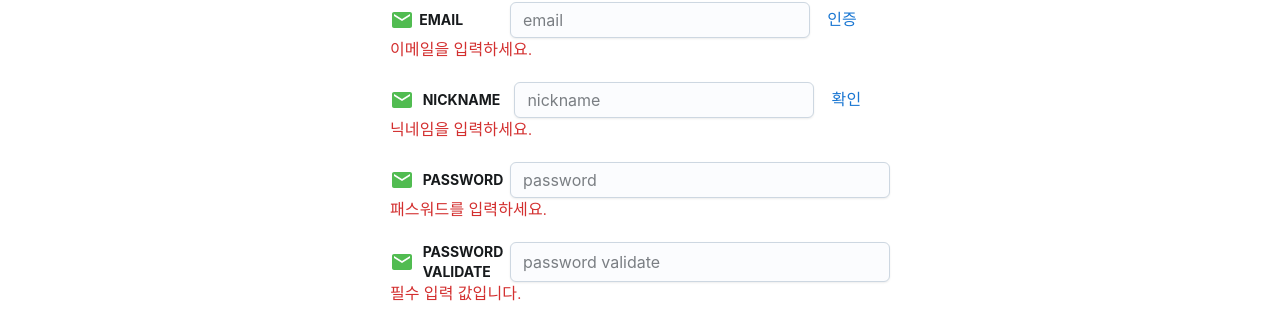
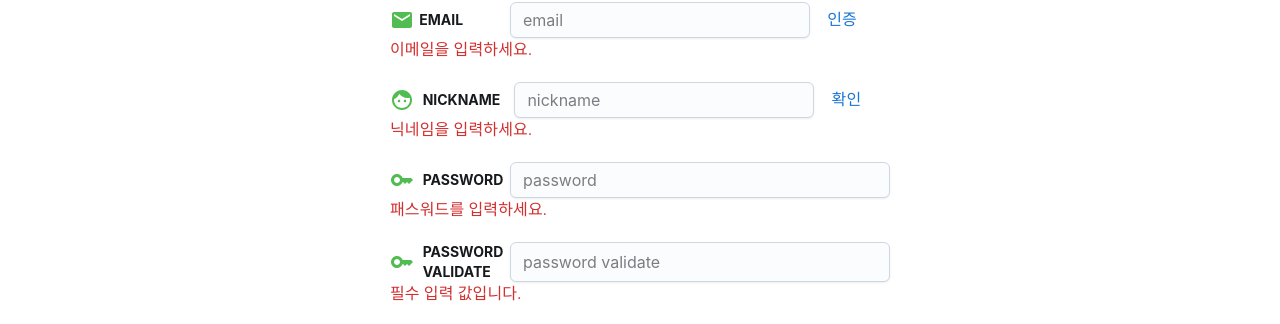
Before and after one commit to minzzweb/nature-coin-frontend, a React (Create React App) app: page /signup in a window 1280 px wide. Shown: the part 340-664 px from the top of the page. Built offline with nearby package versions, Linux system fonts and the light colour scheme; no server answers.

Commit message:
아이콘css수정

```diff
--- a/src/components/SignUp/AdminSetupForm.js
+++ b/src/components/SignUp/AdminSetupForm.js
@@ -1,14 +1,13 @@
-import axios from "axios";
-import { toast, ToastContainer } from "react-toastify";
 import "react-toastify/dist/ReactToastify.css";
-import { Formik, ErrorMessage } from "formik";
+import { Formik } from "formik";
 import * as Yup from "yup";
-import { Box, Button, TextField } from "@mui/material";
-import { useNavigate } from "react-router-dom";
+import { Box, Button } from "@mui/material";
 import Input from "@mui/joy/Input";
 import FormLabel from "@mui/joy/FormLabel";
 import { Typography } from "@mui/material";
 import EmailIcon from "@mui/icons-material/Email";
+import FaceIcon from "@mui/icons-material/Face";
+import KeyIcon from "@mui/icons-material/Key";
 import style from "../common/style.js";
 
 const AdminSetupForm = ({ onRegister, handleCheckDuplicate }) => {
@@ -31,7 +30,7 @@ const AdminSetupForm = ({ onRegister, handleCheckDuplicate }) => {
       .required("패스워드를 입력하세요.")
       .matches(
         /^(?=.*[a-zA-Z])(?=.*[0-9])(?=.*[!@#$%^&*()_+\-=\[\]{};':"\\|,.<>\/?])[^\s]*$/,
-        "알파벳, 숫자, 공백을 제외한 특수문자를 모두 포함해야 합니다."
+        "공백을 제외한 특수문자를 모두 포함해야 합니다."
       ),
     password2: Yup.string()
       .oneOf([Yup.ref("password"), null], "비밀번호가 일치하지 않습니다.")
@@ -87,7 +86,7 @@ const AdminSetupForm = ({ onRegister, handleCheckDuplicate }) => {
               {/*닉네임*/}
               <Box sx={style.SetupBox2}>
                 <FormLabel sx={style.SetupFormLabel}>
-                  <EmailIcon sx={{ color: "#51BC51" }} />
+                  <FaceIcon sx={{ color: "#51BC51" }} />
                   &nbsp; NICKNAME
                 </FormLabel>
                 &nbsp;
@@ -114,7 +113,7 @@ const AdminSetupForm = ({ onRegister, handleCheckDuplicate }) => {
               {/*패스워드*/}
               <Box sx={style.SetupBox2}>
                 <FormLabel sx={style.SetupFormLabel}>
-                  <EmailIcon sx={{ color: "#51BC51" }} />
+                  <KeyIcon sx={{ color: "#51BC51" }} />
                   &nbsp; PASSWORD
                 </FormLabel>
                 <Input
@@ -132,7 +131,7 @@ const AdminSetupForm = ({ onRegister, handleCheckDuplicate }) => {
               {/*패스워드 체크*/}
               <Box sx={style.SetupBox2}>
                 <FormLabel sx={style.SetupFormLabel}>
-                  <EmailIcon sx={{ color: "#51BC51" }} />
+                  <KeyIcon sx={{ color: "#51BC51" }} />
                   &nbsp; PASSWORD <br />
                   &nbsp; VALIDATE
                 </FormLabel>
--- a/src/components/SignUp/SignUpForm.js
+++ b/src/components/SignUp/SignUpForm.js
@@ -1,14 +1,14 @@
-import axios from "axios";
-import { ToastContainer } from "react-toastify";
 import "react-toastify/dist/ReactToastify.css";
-import { Formik, ErrorMessage } from "formik";
+import { Formik } from "formik";
 import * as Yup from "yup";
-import { Box, Button, TextField } from "@mui/material";
+import { Box, Button } from "@mui/material";
 import { Link } from "react-router-dom";
 import Input from "@mui/joy/Input";
 import FormLabel from "@mui/joy/FormLabel";
 import { Typography } from "@mui/material";
 import EmailIcon from "@mui/icons-material/Email";
+import FaceIcon from "@mui/icons-material/Face";
+import KeyIcon from "@mui/icons-material/Key";
 import style from "../common/style.js";
 
 const SignUpForm = ({ onSignUp, handleCheckDuplicate }) => {
@@ -88,7 +88,7 @@ const SignUpForm = ({ onSignUp, handleCheckDuplicate }) => {
               {/*닉네임*/}
               <Box sx={style.SetupBox2}>
                 <FormLabel sx={style.SetupFormLabel}>
-                  <EmailIcon sx={{ color: "#51BC51" }} />
+                  <FaceIcon sx={{ color: "#51BC51" }} />
                   &nbsp; NICKNAME
                 </FormLabel>
                 &nbsp;
@@ -115,7 +115,7 @@ const SignUpForm = ({ onSignUp, handleCheckDuplicate }) => {
               {/*패스워드*/}
               <Box sx={style.SetupBox2}>
                 <FormLabel sx={style.SetupFormLabel}>
-                  <EmailIcon sx={{ color: "#51BC51" }} />
+                  <KeyIcon sx={{ color: "#51BC51" }} />
                   &nbsp; PASSWORD
                 </FormLabel>
                 <Input
@@ -133,7 +133,7 @@ const SignUpForm = ({ onSignUp, handleCheckDuplicate }) => {
               {/*패스워드 체크*/}
               <Box sx={style.SetupBox2}>
                 <FormLabel sx={style.SetupFormLabel}>
-                  <EmailIcon sx={{ color: "#51BC51" }} />
+                  <KeyIcon sx={{ color: "#51BC51" }} />
                   &nbsp; PASSWORD <br />
                   &nbsp; VALIDATE
                 </FormLabel>
```
